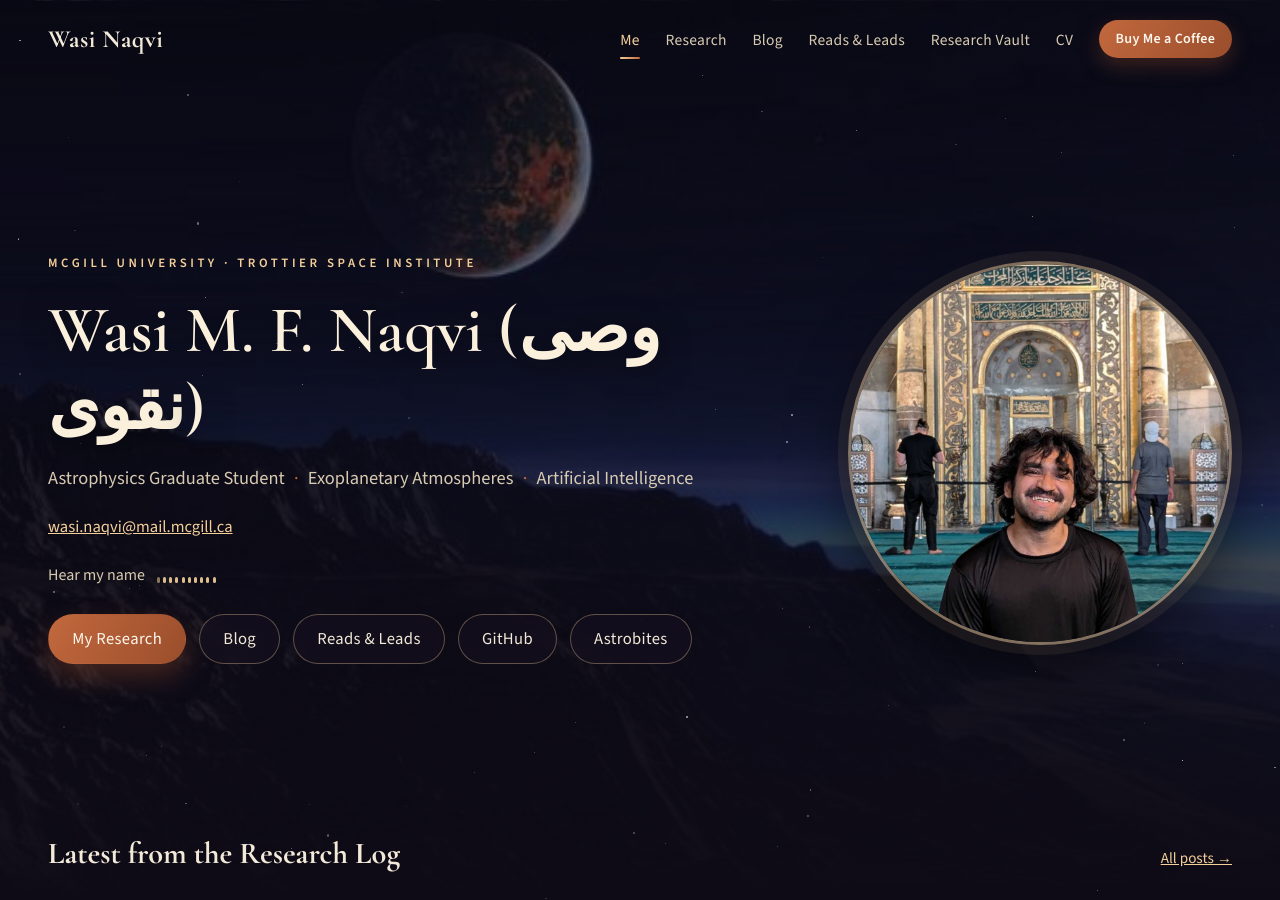
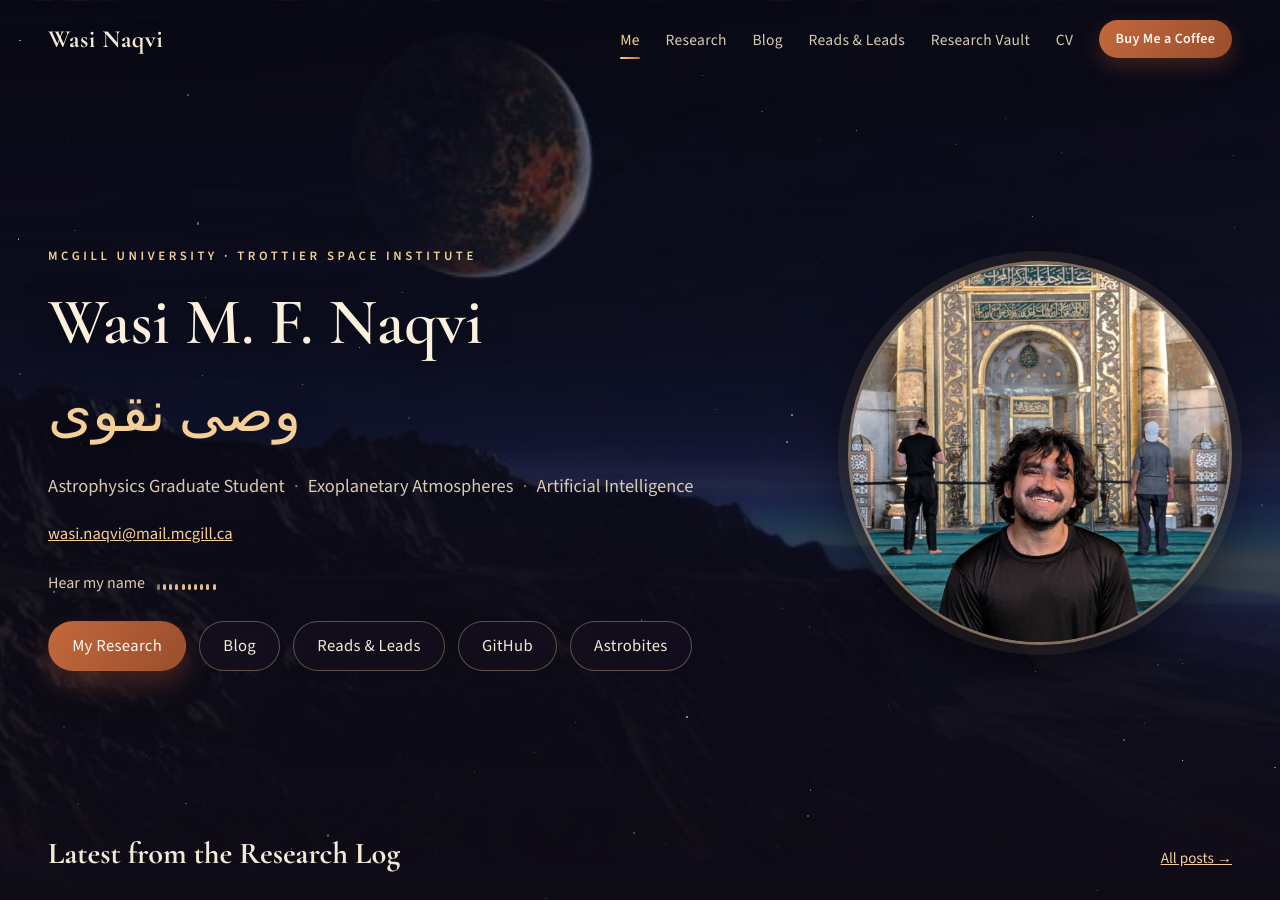
Before and after one commit to wasnaqvi/wasi-naqvi.github.io, a Jekyll site: the page built from index.md, in a window 1280 px wide and 900 px high. Built offline with Jekyll 4.4.1, drawn with Linux system fonts in a browser that asks for light colours.

Commit message:
Astrobites essay art, Arabic name line, larger cards, updated CV

```diff
--- a/assets/styles.css
+++ b/assets/styles.css
@@ -917,3 +917,31 @@
 }
 
 .arxiv-line .arxiv-cite { color: var(--cream-soft); font-size: 0.95rem; }
+
+
+/* ---------- Arabic name line ---------- */
+.name-ar {
+  display: block;
+  margin-top: 0.15em;
+  font-size: 0.86em;
+  font-weight: 500;
+  line-height: 1.5;
+  direction: rtl;
+  unicode-bidi: isolate;
+  text-align: left;
+  color: var(--amber);
+}
+
+/* ---------- Astrobites card thumbnails ---------- */
+.log-card.has-thumb { padding-top: 0; overflow: hidden; }
+
+.log-card .log-thumb {
+  display: block;
+  width: calc(100% + 2.8rem);
+  margin: 0 -1.4rem 0.35rem;
+  height: 170px;
+  object-fit: cover;
+  border-bottom: 1px solid var(--card-border);
+}
+
+.log-card.has-thumb > .log-date { margin-top: 0.9rem; }
--- a/index.md
+++ b/index.md
@@ -8,7 +8,9 @@
   <div class="landing-card">
     <div class="landing-text reveal visible">
       <p class="kicker">McGill University · Trottier Space Institute</p>
-      <h1>Wasi M. F. Naqvi (وصی نقوی)</h1>
+      <h1>Wasi M. F. Naqvi
+        <span class="name-ar" lang="ar" dir="rtl">وصی نقوی</span>
+      </h1>
       <p class="tagline">
         Astrophysics Graduate Student
         <span class="sep">·</span> Exoplanetary Atmospheres
@@ -57,13 +59,15 @@
     <a class="log-all" href="https://astrobites.org/author/wnaqvi/" target="_blank" rel="noopener noreferrer">All posts &rarr;</a>
   </div>
   <div class="log-grid">
-    <a class="log-card reveal visible" href="https://astrobites.org/2026/08/13/the-dying-of-the-light/" target="_blank" rel="noopener noreferrer">
+    <a class="log-card has-thumb reveal visible" href="https://astrobites.org/2026/08/13/the-dying-of-the-light/" target="_blank" rel="noopener noreferrer">
+      <img class="log-thumb" src="{{ '/Website_Pictures/DyingLight.jpeg' | relative_url }}" alt="The Dying of the Light">
       <span class="log-date">August 13, 2026</span>
       <span class="log-title">The Dying of the Light</span>
       <span class="log-snippet">Funding cuts are switching off telescopes while orbital data centres brighten the sky. On what we stand to lose, and what can still be done about it.</span>
       <span class="log-more">Read on Astrobites &rarr;</span>
     </a>
-    <a class="log-card reveal visible" href="https://astrobites.org/2026/04/10/tell-me-why-a-case-for-humane-astrophysics/" target="_blank" rel="noopener noreferrer">
+    <a class="log-card has-thumb reveal visible" href="https://astrobites.org/2026/04/10/tell-me-why-a-case-for-humane-astrophysics/" target="_blank" rel="noopener noreferrer">
+      <img class="log-thumb" src="{{ '/Website_Pictures/Qalendar.jpeg' | relative_url }}" alt="Tell Me Why? A Case for Human(e) Astrophysics">
       <span class="log-date">April 10, 2026</span>
       <span class="log-title">Tell Me Why? A Case for Human(e) Astrophysics</span>
       <span class="log-snippet">Why we do astrophysics at all, what machines should and should not take over, and the argument that people are always the ends and never merely the means.</span>
```
Also changed, not shown: Website_Pictures/DyingLight.jpeg (added), Website_Pictures/Qalendar.jpeg (added), 1 other file.
